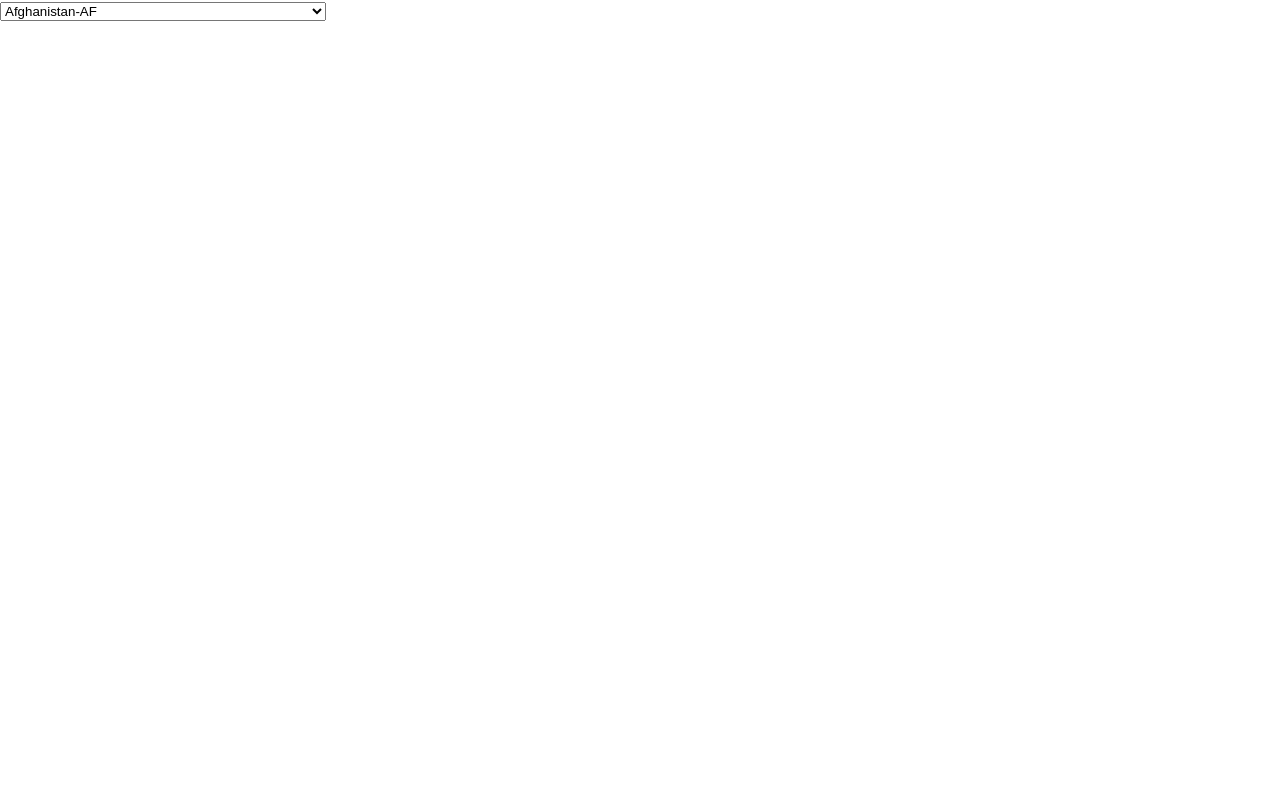
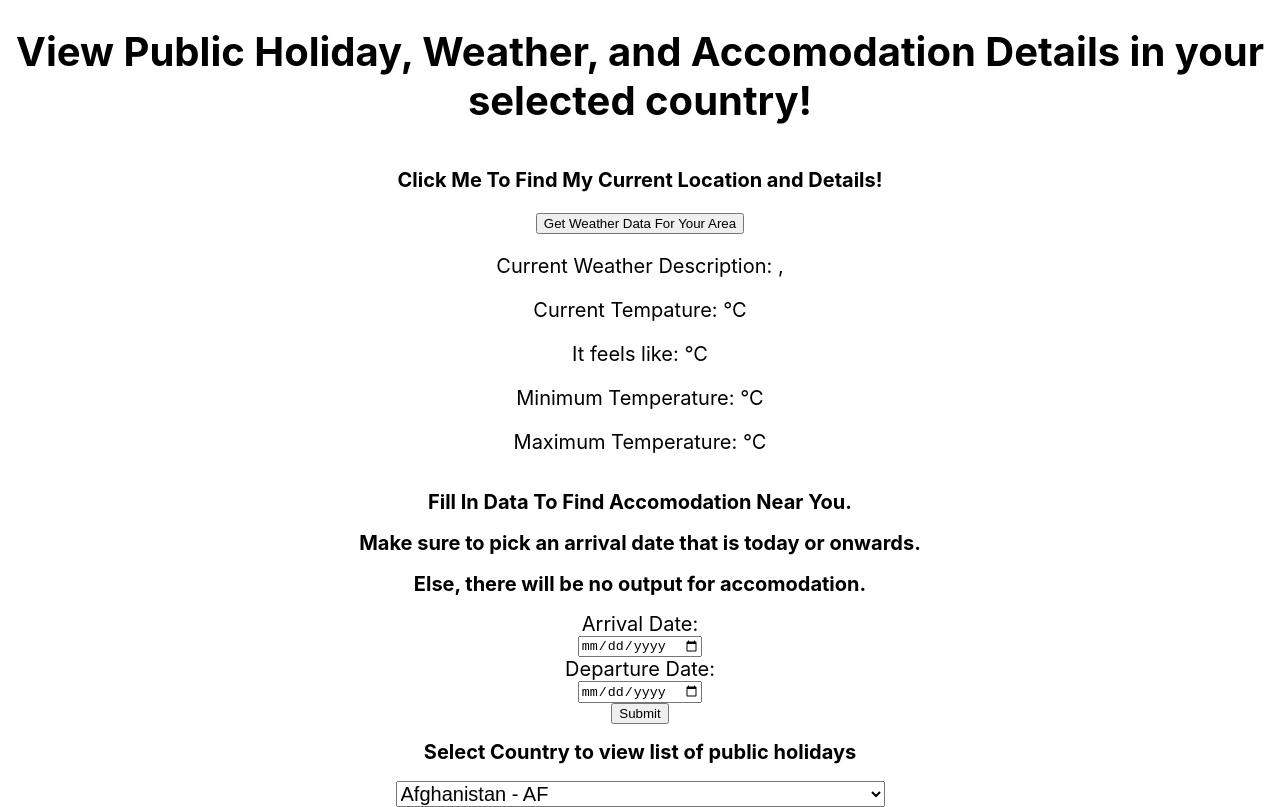
Before and after one commit to stevenangcs/cpt304, a React (Create React App) app: page / in a window 1280 px wide. Built offline with nearby package versions, Linux system fonts and the light colour scheme.

Commit message:
Complete Front End for Website

```diff
--- a/src/App.css
+++ b/src/App.css
@@ -6,6 +6,8 @@
   height: 40vmin;
   pointer-events: none;
 }
+
+
 
 @media (prefers-reduced-motion: no-preference) {
   .App-logo {
@@ -36,3 +38,26 @@
     transform: rotate(360deg);
   }
 }
+
+.headliner {
+  text-align: center;
+  font-size: small;
+  font-family:'Lucida Sans', 'Lucida Sans Regular', 'Lucida Grande', 'Lucida Sans Unicode', Geneva, Verdana, sans-serif;
+}
+
+.hidden { display:none; }
+
+.centre {
+  display: flex;
+  flex-direction: column;
+  justify-content: center;
+  text-align: center;
+  font-size: 20px;
+  align-items: center;
+}
+
+.title {
+  font-size: 40px;
+  text-align: center;
+  align-items: center;
+}
--- a/src/App.js
+++ b/src/App.js
@@ -4,6 +4,7 @@ import axios from 'axios';
 
 import './App.css';
 
+//Array for country drop down menu selection
 const COUNTRIES = [
           {name: 'Afghanistan', code: 'AF'},
           {name: 'Åland Islands', code: 'AX'},
@@ -251,16 +252,17 @@ const COUNTRIES = [
         ]
 
 
-function ComponentReact(props) {
+function PublicHolidayComponent(props) {
     const [country, setCountry] = useState("");
     const [holidays, setHolidays] = useState([]);
+    const [pubHolidayError, setPubHolidayError] = useState({status:false, message: ""});
 
     useEffect(() => {
         if(country === "") {
             return;
         }
 
-        const options = {
+        const publicHolidayOptions = {
           method: 'GET',
           url: 'https://working-days.p.rapidapi.com/1.3/analyse',
           params: {
@@ -277,28 +279,182 @@ function ComponentReact(props) {
           }
         };
 
-        axios.request(options).then((response) => {
+        axios.request(publicHolidayOptions).then((response) => {
             setHolidays(response.data.public_holidays.list);
         }).catch((e) => {
-            setHolidays([]);
+            setPubHolidayError({status: true, message: "Information Unavailable."});
         });
+
+
     }, [country]);
 
+    if(pubHolidayError.status){
+        return (
+            <h2 style={{
+                display: 'flex',
+                justifyContent: 'center',
+                height: '100vh',
+              }}>Public Data Unavailable for Selected Country. Please refresh to choose another country.</h2>
+
+        )
+    };
+
+
     return (
-        <div className={props.exists ? "shown" : "hidden"}>
-            <select onChange={(e) => {
-                    setCountry(e.target.value.split('-')[1]);
+        <div className='centre'>
+            <select className ='centre' onChange={(e) => {
+                    setCountry(e.target.value.split(' - ')[1]);
                 }}>
                 {COUNTRIES.map((country) => {
-                    return <option key={country.code}>{country.name}-{country.code}</option>
+                    return <option key={country.code}>{country.name} - {country.code}</option>
                 })}
             </select>
             {holidays.map((holiday, index) => {
-                return <h1 key={index}>{holiday.description}</h1>
+                return <h2 className="headliner" key={index}>{holiday.date} - {holiday.description}</h2>
             })}
         </div>
     );
+
+
 }
+
+function CurrentWeatherComponent(props) {
+    const [temperature, setTemperature] = useState({});
+    const [weather, setWeather] = useState({});
+    const [temperatureError, setTemperatureError] = useState({status:false, message: ""});
+
+    function getCoordinates() {
+        navigator.geolocation.getCurrentPosition((position) => {
+            const {longitude, latitude} = position.coords;
+            const appid= '2ee824bc7dbae6214abbc9a219b864b4';
+            const units= 'metric';
+            const currentWeatherOptions = {
+                method: 'GET',
+                url: `https://api.openweathermap.org/data/2.5/weather?lat=${latitude}&lon=${longitude}&appid=${appid}&units=${units}`,
+                params: {
+                  lat: latitude,
+                  lon: longitude,
+                  appid: '2ee824bc7dbae6214abbc9a219b864b4',
+                  units: 'metric'
+                }
+              };
+            axios.request(currentWeatherOptions).then((response) => {
+                setTemperature(response.data["main"]);
+                setWeather(response.data.weather[0]);
+            }).catch((e) => {
+                setTemperatureError({status: true, message: "Information Unavailable."});
+            });
+
+            console.log(latitude);
+            console.log(longitude);
+
+        })
+    }
+
+    if(temperatureError.status){
+        return (
+            <h2 style={{
+                display: 'flex',
+                justifyContent: 'center',
+                height: '100vh'
+              }}>Weather Data Unavailable for Your Area. Please try again later.</h2>
+
+        )
+    };
+
+    return (
+        <div>
+            <button onClick={getCoordinates}>Get Weather Data For Your Area</button>
+            <p>Current Weather Description: {weather.main}, {weather.description}</p>
+            <p>Current Tempature: {temperature.temp}°C</p>
+            <p>It feels like: {temperature.feels_like}°C</p>
+            <p>Minimum Temperature: {temperature.temp_min}°C</p>
+            <p>Maximum Temperature: {temperature.temp_max}°C</p>
+        </div>
+    );
+
+
+}
+
+function AccomodationComponent(props) {
+    const [arrivalDate, setArrivalDate] = useState("");
+    const [departureDate, setDepartureDate] = useState("");
+    const [accomodation, setAccomodation] = useState([]);
+    const [accomodationError, showAccomodationError] = useState({status:false, message: ""});
+
+    function submitDateForm(e) {
+        e.preventDefault();
+        navigator.geolocation.getCurrentPosition((position) => {
+            const {longitude, latitude} = position.coords;
+            console.log(arrivalDate);
+            console.log(departureDate);
+            const accomodationOptions = {
+            method: 'GET',
+            url: 'https://apidojo-booking-v1.p.rapidapi.com/properties/list',
+            params: {
+                offset: '0',
+                arrival_date: arrivalDate,
+                departure_date: departureDate,
+                guest_qty: '1',
+                dest_ids: '0',
+                room_qty: '1',
+                search_type: 'latlong',
+                search_id: 'none',
+                latitude: latitude,
+                longitude: longitude,
+                languagecode: 'en-us'
+            },
+            headers: {
+                'X-RapidAPI-Key': 'a28c877ab2msh806b3128f2a283bp1871b9jsn40e6a3841153',
+                'X-RapidAPI-Host': 'apidojo-booking-v1.p.rapidapi.com'
+            }
+            }
+            axios.request(accomodationOptions).then((response) => {
+                console.log(response.data.result);
+                setAccomodation(response.data.result);
+            }).catch((e) => {
+                showAccomodationError({status: true, message: "Information Unavailable."});
+            });
+
+        })
+    }
+
+    if(accomodationError.status){
+        return (
+            <h2 style={{
+                display: 'flex',
+                justifyContent: 'center',
+                height: '100vh'
+              }}>Weather Data Unavailable for Your Area. Please try again later.</h2>
+
+        )
+    };
+
+
+
+
+    return (
+        <div>
+            <form className='centre' onSubmit={(e) => submitDateForm(e)}>
+                <label htmlFor="arrival">Arrival Date:</label>
+                <input type="date" id="arrival" name="arrival" onChange={(e) => {
+                    setArrivalDate(e.target.value);
+                }}></input>
+                <label htmlFor="departure">Departure Date:</label>
+                <input type="date" id="departure" name="departure" onChange={(e) => {
+                    setDepartureDate(e.target.value);
+                }}></input>
+                <button type='submit'>Submit</button>
+            </form>
+            {accomodation.map((element, index) => {
+                    return <p className='centre' key={index}>{element.hotel_name}, Minimum Price: {element.min_total_price}</p>
+                })}
+        </div>
+    );
+
+
+}
+
 
 /*
  * React Component
@@ -306,12 +462,37 @@ function ComponentReact(props) {
  *  Class that extends React.Component
  *  Function that is in camelcase and capitalized
  */
+
+//Start of UI
 function App() {
   return (
       <div>
-          <ComponentReact title="my title" subtitle="subtitle" exists />
+        <div>
+            <h1 className='title'>View Public Holiday, Weather, and Accomodation Details in your selected country!</h1>
+        </div>
+        {/*Current Weather API Begin*/}
+        <div className='centre'>
+            <h2 className='centre'>Click Me To Find My Current Location and Details!</h2>
+            <CurrentWeatherComponent />
+        </div>
+        {/*Current Weather API End*/}
+        {/*Accomodation API Begin*/}
+        <div>
+            <h2 className='centre'>Fill In Data To Find Accomodation Near You.</h2>
+            <h2 className='centre'>Make sure to pick an arrival date that is today or onwards.</h2>
+            <h2 className='centre'>Else, there will be no output for accomodation.</h2>
+            <AccomodationComponent />
+        </div>
+        {/*Accomodation API End*/}
+        {/*Country API Display Begin*/}
+        <div>
+            <h2 className='centre'>Select Country to view list of public holidays</h2>
+        <PublicHolidayComponent title="my title" subtitle="subtitle" exists />
+        </div>
+        {/*Country API Display End*/}
       </div>
   );
 }
 
+
 export default App;
```
